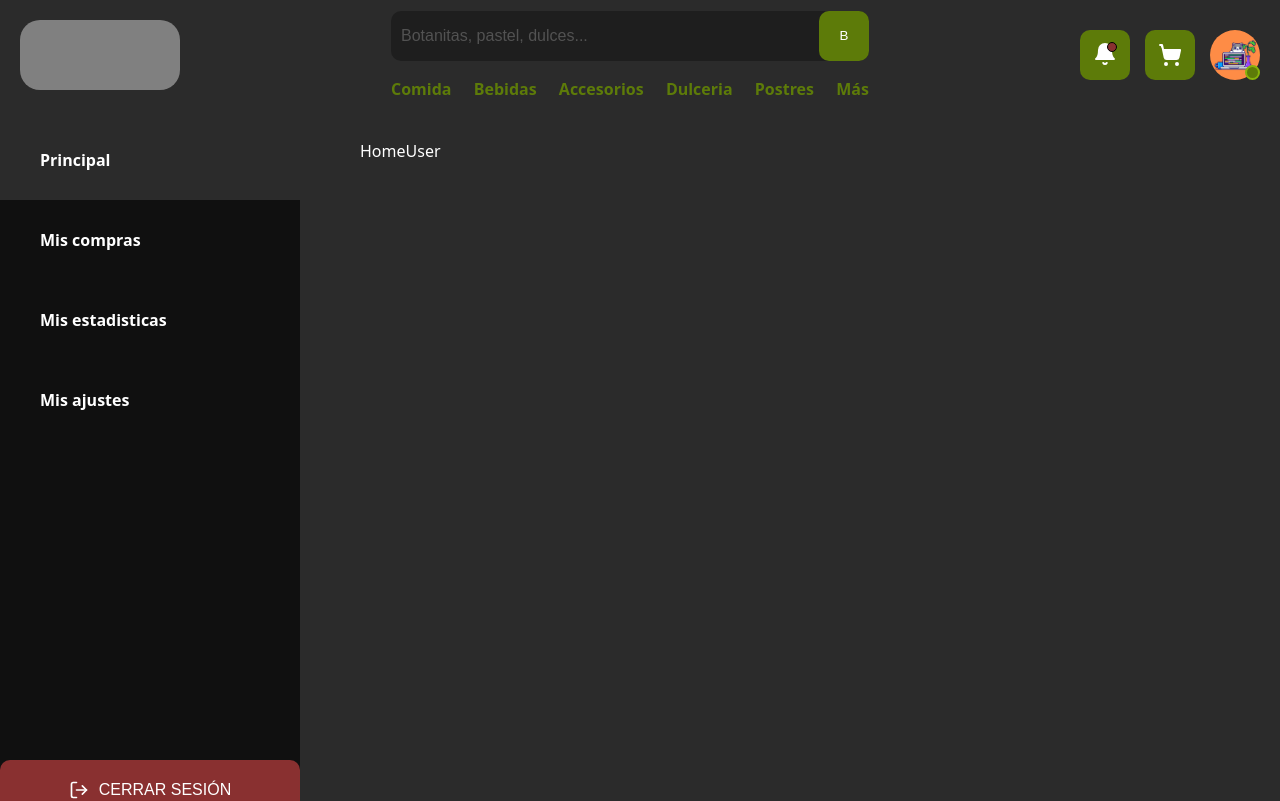
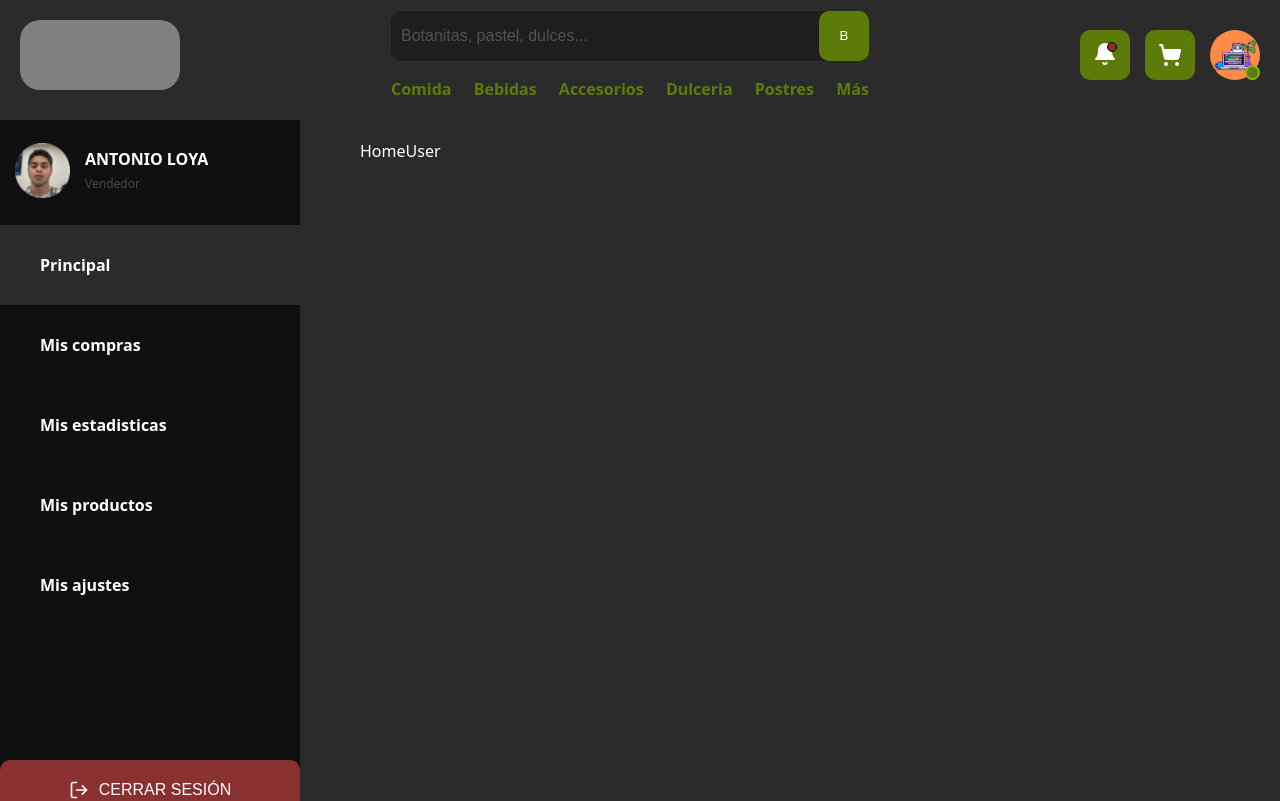
Before and after one commit to adrianhdez2/choco-market, a React (Vite) app: page /user in a window 1280 px wide. Shown: the top 801 px of the page. Built offline with nearby package versions, Linux system fonts and the light colour scheme.

Commit message:
Update the user page

```diff
--- a/src/pages/User.jsx
+++ b/src/pages/User.jsx
@@ -5,10 +5,18 @@ function User() {
     return (
         <section id="user_page">
             <div className="user_left">
+                <div className="user_left_container_user">
+                    <img className="user_left_card_img_user" src="/users/loya.png" alt="Imagen de loya" />
+                    <div className="user_left_card_info_user">
+                        <h4 className="user_left_card_title">antonio loya</h4>
+                        <small className="user_left_card_type">Vendedor</small>
+                    </div>
+                </div>
                 <div className="user_left_container_links">
-                    <NavLink className={({ isActive }) => isActive ? 'background_select' : ''} to={"/user"}>Principal</NavLink>
+                    <NavLink className={({ isActive }) => isActive ? 'background_select' : ''} to={"/user"} end>Principal</NavLink>
                     <NavLink className={({ isActive }) => isActive ? 'background_select' : ''} to={"/user/compras"}>Mis compras</NavLink>
                     <NavLink className={({ isActive }) => isActive ? 'background_select' : ''} to={"/user/estadisticas"}>Mis estadisticas</NavLink>
+                    <NavLink className={({ isActive }) => isActive ? 'background_select' : ''} to={"/user/productos"}>Mis productos</NavLink>
                     <NavLink className={({ isActive }) => isActive ? 'background_select' : ''} to={"/user/settings"}>Mis ajustes</NavLink>
                 </div>
                 <div className="user_left_container_button">
```
